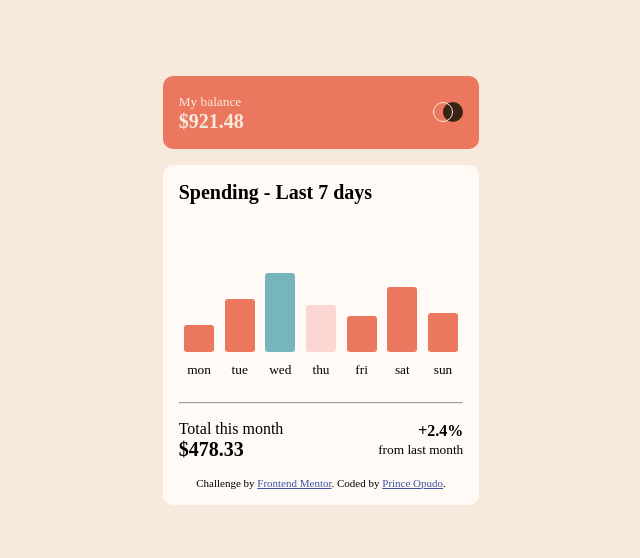
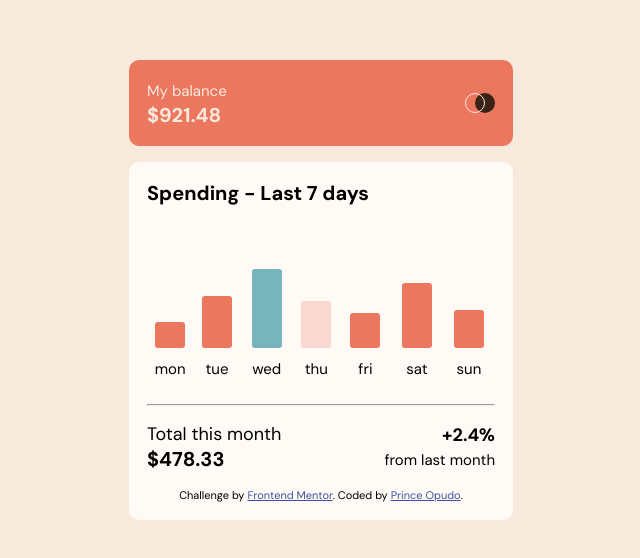
Before and after one commit to code-crasher/Expense-chart, a plain HTML site: page index.html in a window 1280 px wide. Shown: the part 110-668 px from the top of the page, without its empty margins (319-959 px from the left). Drawn offline with Linux system fonts and the light colour scheme.

Commit message:
Add files via upload

```diff
--- a/style.css
+++ b/style.css
@@ -1,3 +1,4 @@
+@import url('https://fonts.googleapis.com/css2?family=DM+Sans:ital,opsz,wght@0,9..40,100..1000;1,9..40,100..1000&display=swap');
 :root {
   --clr-primary-150: hsl(10, 79%, 65%);
   --clr-primary-100: hsl(10, 79%, 90%);
@@ -16,8 +17,10 @@
   box-sizing: border-box;
 }
 body {
-  font-size: 1rem;
+  font-size:18px;
   background-color: var(--clr-neutral-100);
+  font-weight:400;
+  font-family: "DM Sans", sans-serif;
 }
 main {
   display: flex;
```
